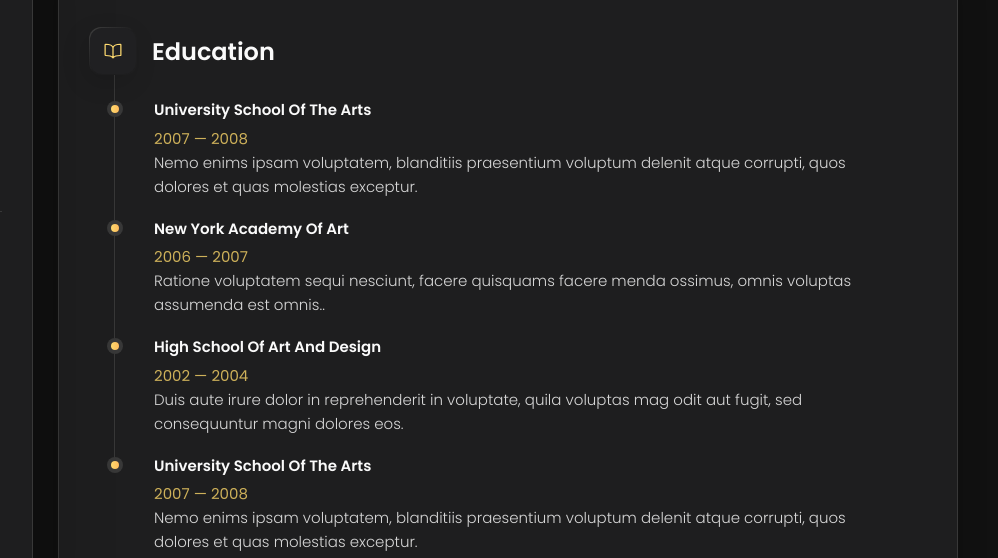
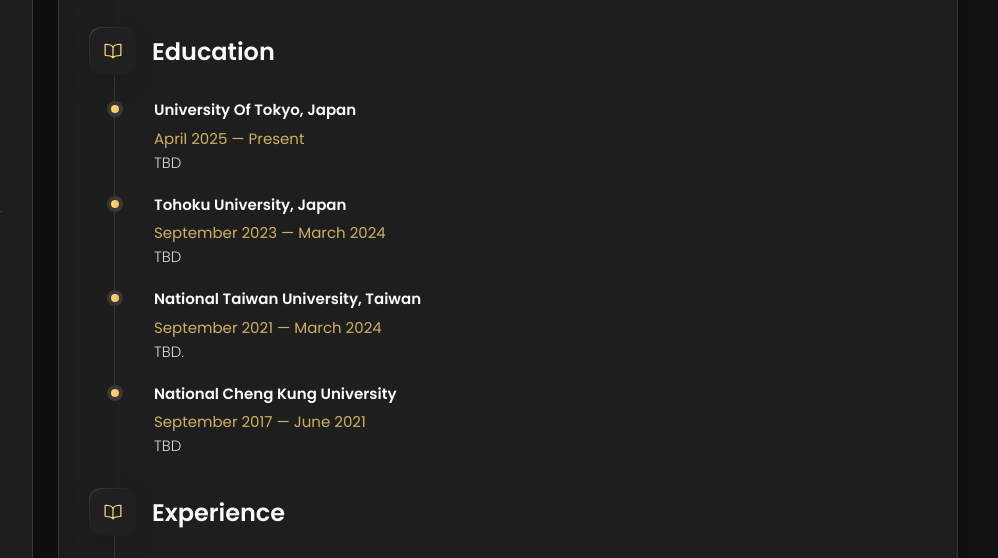
Before and after one commit to HsinKaiHuang/hsinkaihuang.github.io, a plain HTML site: page index.html in a window 1280 px wide. Both pictures are taken after a click on the button "Resume". Shown: the part 162-720 px from the top of the page, 282-1280 px from the left. Drawn offline with nearby package versions, Linux system fonts and the light colour scheme.

Commit message:
Update index.html

```diff
--- a/index.html
+++ b/index.html
@@ -361,55 +361,48 @@
 
             <li class="timeline-item">
 
-              <h4 class="h4 timeline-item-title">University school of the arts</h4>
+              <h4 class="h4 timeline-item-title">University of Tokyo, Japan</h4>
 
-              <span>2007 — 2008</span>
+              <span>April 2025 — Present</span>
 
               <p class="timeline-text">
-                Nemo enims ipsam voluptatem, blanditiis praesentium voluptum delenit atque corrupti, quos dolores et
-                quas molestias
-                exceptur.
+                TBD
               </p>
 
             </li>
 
             <li class="timeline-item">
 
-              <h4 class="h4 timeline-item-title">New york academy of art</h4>
+              <h4 class="h4 timeline-item-title">Tohoku University, Japan</h4>
 
-              <span>2006 — 2007</span>
+              <span>September 2023 — March 2024</span>
 
               <p class="timeline-text">
-                Ratione voluptatem sequi nesciunt, facere quisquams facere menda ossimus, omnis voluptas assumenda est
-                omnis..
+                TBD
               </p>
 
             </li>
 
             <li class="timeline-item">
 
-              <h4 class="h4 timeline-item-title">High school of art and design</h4>
+              <h4 class="h4 timeline-item-title">National Taiwan University, Taiwan</h4>
 
-              <span>2002 — 2004</span>
+              <span>September 2021 — March 2024</span>
 
               <p class="timeline-text">
-                Duis aute irure dolor in reprehenderit in voluptate, quila voluptas mag odit aut fugit, sed consequuntur
-                magni dolores
-                eos.
+                TBD.
               </p>
 
             </li>
 
             <li class="timeline-item">
 
-              <h4 class="h4 timeline-item-title">University school of the arts</h4>
+              <h4 class="h4 timeline-item-title">National Cheng Kung University</h4>
 
-              <span>2007 — 2008</span>
+              <span>September 2017 — June 2021</span>
 
               <p class="timeline-text">
-                Nemo enims ipsam voluptatem, blanditiis praesentium voluptum delenit atque corrupti, quos dolores et
-                quas molestias
-                exceptur.
+                TBD
               </p>
 
             </li>
```
